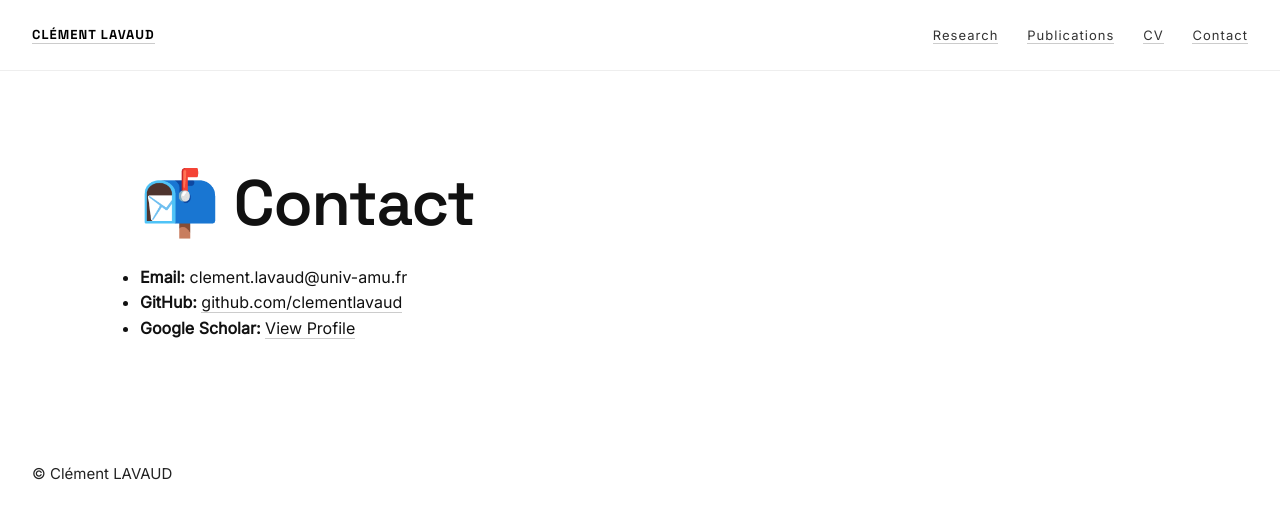
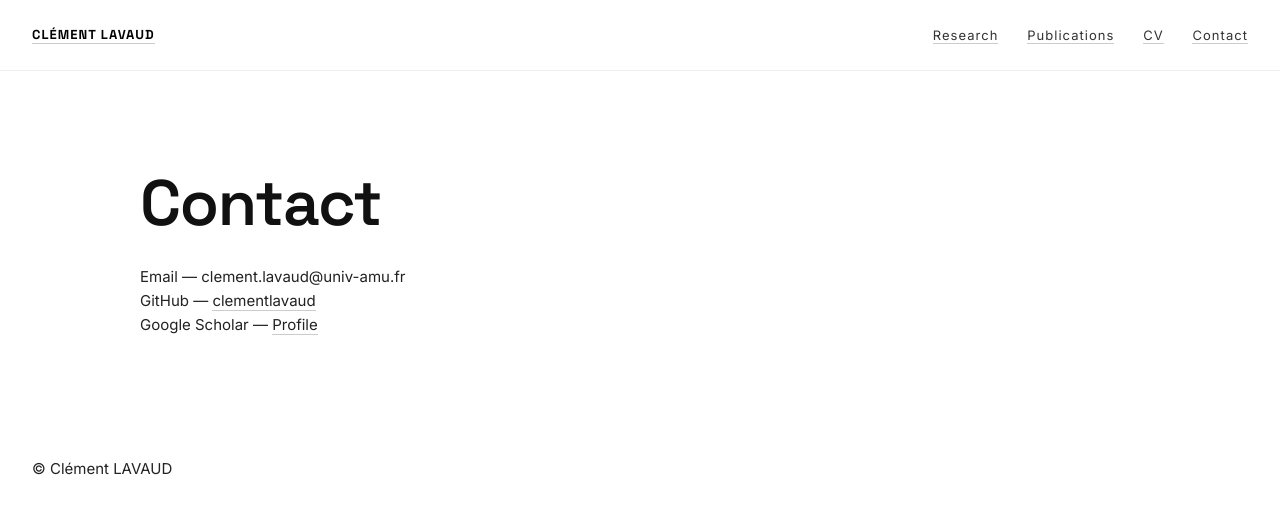
Before and after one commit to clementlavaud/clementlavaud.github.io, a Jekyll site: the page built from contact.md, in a window 1280 px wide. Shown: the top 519 px of the page. Built offline with Jekyll 4.4.1, drawn with Linux system fonts in a browser that asks for light colours.

Commit message:
Update contact.md

```diff
--- a/contact.md
+++ b/contact.md
@@ -3,8 +3,10 @@ layout: default
 title: "Contact"
 ---
 
-# 📬 Contact
+<h1>Contact</h1>
 
-- **Email:** clement.lavaud@univ-amu.fr
-- **GitHub:** [github.com/clementlavaud](https://github.com/clementlavaud)
-- **Google Scholar:** [View Profile](https://scholar.google.com)
+<p>
+Email — clement.lavaud@univ-amu.fr<br>
+GitHub — <a href="https://github.com/clementlavaud">clementlavaud</a><br>
+Google Scholar — <a href="#">Profile</a>
+</p>
```
